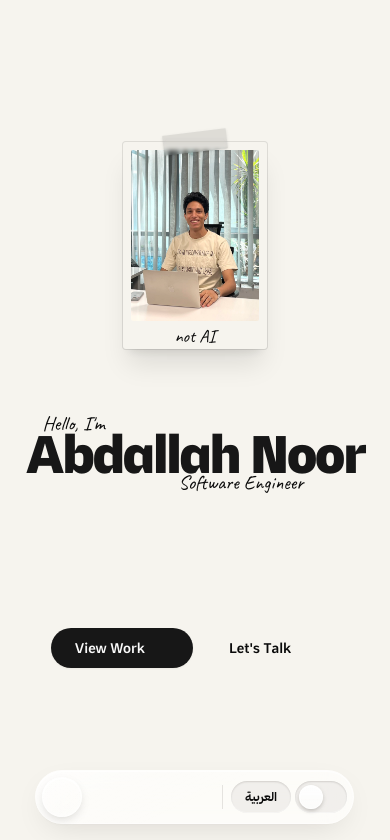
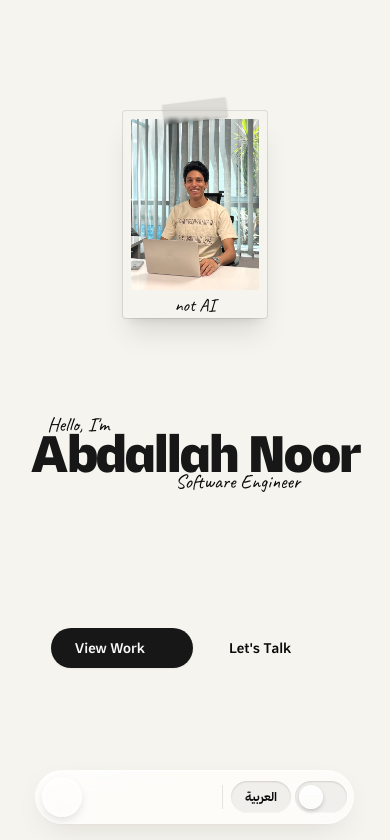
Before and after one commit to abdallanoor/portfolio, a Next.js app: page /en in a window 390 px wide. Shown: the top 840 px of the page. Built offline with nearby package versions, Linux system fonts and the light colour scheme; some icons are missing.

Commit message:
refactor: adjust hero component typography sizing, spacing, and letter render performance

```diff
--- a/components/home/hero-name.tsx
+++ b/components/home/hero-name.tsx
@@ -6,7 +6,7 @@ import { useMemo } from "react";
 
 // Each unit fades + slides up (transform/opacity only).
 const NAME_CLASS =
-  "font-sans text-[clamp(3.3rem,11vw,7.5rem)] font-black leading-[0.92] tracking-tighter text-primary rtl:text-[clamp(4.8rem,15vw,10.5rem)] lg:whitespace-nowrap";
+  "font-sans text-[clamp(3.2rem,10.5vw,7.2rem)] font-black leading-[0.92] tracking-tighter text-primary rtl:text-[clamp(4.6rem,14.5vw,10rem)] lg:whitespace-nowrap";
 
 /**
  * Staggered display name (#3): letters appear one after another on load.
@@ -79,7 +79,7 @@ export default function HeroName({ name }: { name: string }) {
             <motion.span
               key={i}
               variants={unitVariants}
-              className="inline-block"
+              className="inline-block will-change-[transform,filter] py-[0.1em] -my-[0.1em] px-[0.05em] -mx-[0.05em]"
             >
               {token}
             </motion.span>
--- a/components/home/hero.tsx
+++ b/components/home/hero.tsx
@@ -17,7 +17,7 @@ export default function Hero() {
     >
       {/* Main content area — vertically centred in the available space */}
       <div className="container flex flex-1 items-center">
-        <div className="flex flex-col lg:flex-row items-center justify-between gap-20 lg:gap-12 xl:gap-24 w-full lg:py-0">
+        <div className="flex flex-col lg:flex-row items-center justify-between gap-28 lg:gap-12 xl:gap-24 w-full lg:py-0">
           {/* Text block — Name and hand-drawn annotations */}
           <div className="relative w-fit shrink-0 order-2 lg:order-1">
             {/* "Hello, I'm" — tucked into the top-start, overlapping the name */}
@@ -49,7 +49,7 @@ export default function Hero() {
       </div>
 
       {/* Call-to-action buttons — toward the bottom of the section */}
-      <div className="container mt-12 lg:mt-0 flex justify-center lg:justify-start">
+      <div className="container mt-20 lg:mt-0 flex justify-center lg:justify-start">
         <ScrollReveal delay={0.8}>
           <HeroCta />
         </ScrollReveal>
```
